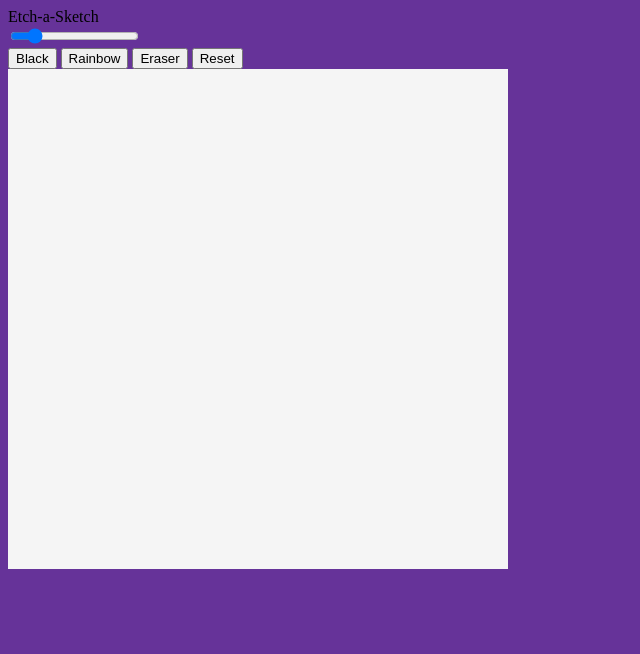
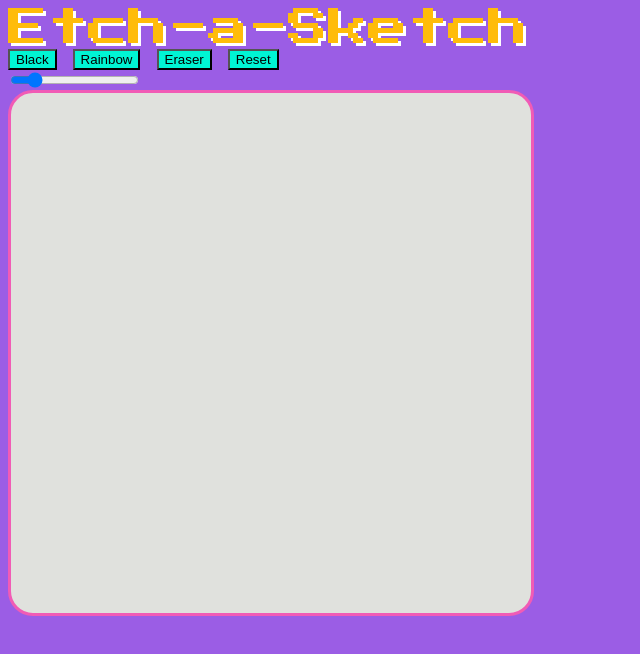
Before and after one commit to seungahpyun/etch-a-sketch, a plain HTML site: page index.html in a window 1280 px wide. Shown: the whole page, without its empty margins (0-640 px from the left). Drawn offline with Linux system fonts and the light colour scheme.

Commit message:
adding font style and color

```diff
--- a/index.html
+++ b/index.html
@@ -3,19 +3,22 @@
   <head>
       <meta charset="UTF-8">
       <title>Etch-a-Sketch</title>
+      <link rel="preconnect" href="https://fonts.googleapis.com">
+      <link rel="preconnect" href="https://fonts.gstatic.com" crossorigin>
+      <link href="https://fonts.googleapis.com/css2?family=Press+Start+2P&display=swap" rel="stylesheet">
       <link href="style.css" rel="stylesheet">
   </head>
   <body>
     <header class="header">Etch-a-Sketch</header>
     <main>
       <div class ="settings">
-        <div class ="setBtn" id="sizeSlider">
-          <input type="range" min="1" max="100" value="16" class="slider" id="myRange">
-        </div>
         <button class ="setBtn" id="blackBtn">Black</button>
         <button class ="setBtn" id="rainbowBtn">Rainbow</button>
         <button class ="setBtn" id="eraseBtn">Eraser</button>
         <button class ="setBtn" id="resetBtn">Reset</button>
+        <div class ="size-slider" id="sizeSlider">
+          <input type="range" min="1" max="100" value="16" class="slider" id="myRange">
+        </div>
       </div>
       <div class="grid" id="grid"></div>
     </main>
--- a/script.js
+++ b/script.js
@@ -29,7 +29,7 @@ function changeGrid() {
 function setGrid(size){
   grid.style.gridTemplateColumns = `repeat(${size}, 1fr)`
   grid.style.gridTemplateRows = `repeat(${size}, 1fr)`
-  grid.style.backgroundColor = 'whitesmoke';
+  grid.style.backgroundColor = '#e0e1dd';
 
   for (let i = 0; i < (size*size); i++) {
     let div = document.createElement('div');
@@ -79,7 +79,7 @@ function colorChange(e){
     e.target.style.backgroundColor = getRainbowColor();
   }
   if (e.type === 'mouseover' && eraser === true) {
-    e.target.style.backgroundColor = 'whitesmoke';
+    e.target.style.backgroundColor = '#e0e1dd';
   }
 }
 
--- a/style.css
+++ b/style.css
@@ -1,10 +1,25 @@
 
 body{
-  background-color: rebeccapurple;
+  background-color: #9b5de5;
+  font-family: 'Press Start 2P', cursive;
+}
+
+.header{
+  color:#ffbc0a;
+  font-size: 40px;
+  text-shadow: 3px 3px white;
 }
 
 .grid {
   display: grid;
   width: 500px;
   height: 500px;
+  border-radius: 25px;
+  border: 3px solid #f15bb5;
+  padding: 10px;
+
 }
+
+.setBtn{
+  background-color: #00f5d4;
+}
```
